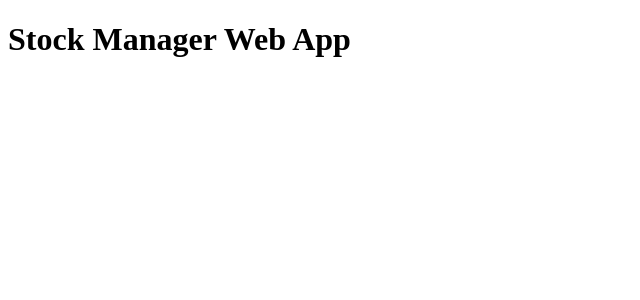
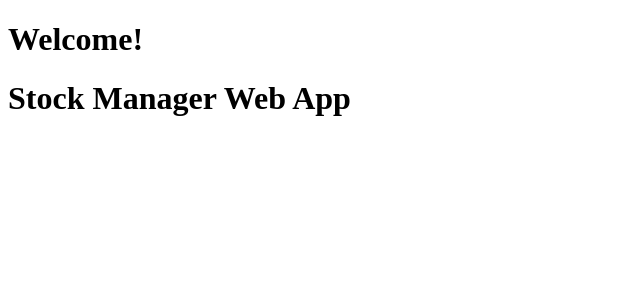
Before and after one commit to eritonsg/stock-manager, an Angular app in the folder stock-manager-app/: page / in a window 1280 px wide. Shown: the top 300 px of the page, without its empty margins (0-640 px from the left). Built offline with nearby package versions, Linux system fonts and the light colour scheme.

Commit message:
Api: Config routes

```diff
--- a/stock-manager-app/src/app/app-routing.module.ts
+++ b/stock-manager-app/src/app/app-routing.module.ts
@@ -1,7 +1,12 @@
 import { NgModule } from '@angular/core';
 import { RouterModule, Routes } from '@angular/router';
+import { DashboardPageComponent } from './dashboard/dashboard-page/dashboard-page.component';
 
-const routes: Routes = [];
+const routes: Routes = [
+  {
+    path: '', component: DashboardPageComponent
+  }
+];
 
 @NgModule({
   imports: [RouterModule.forRoot(routes)],
--- a/stock-manager-app/src/app/app.component.html
+++ b/stock-manager-app/src/app/app.component.html
@@ -1 +1,2 @@
-<dashboard-page></dashboard-page>
+<h1>Welcome!</h1>
+<router-outlet></router-outlet>
--- a/stock-manager-app/src/app/dashboard/dashboard.module.ts
+++ b/stock-manager-app/src/app/dashboard/dashboard.module.ts
@@ -1,8 +1,6 @@
 import { NgModule } from '@angular/core';
 import { CommonModule } from '@angular/common';
 import { DashboardPageComponent } from './dashboard-page/dashboard-page.component';
-
-
 
 @NgModule({
   declarations: [
```
